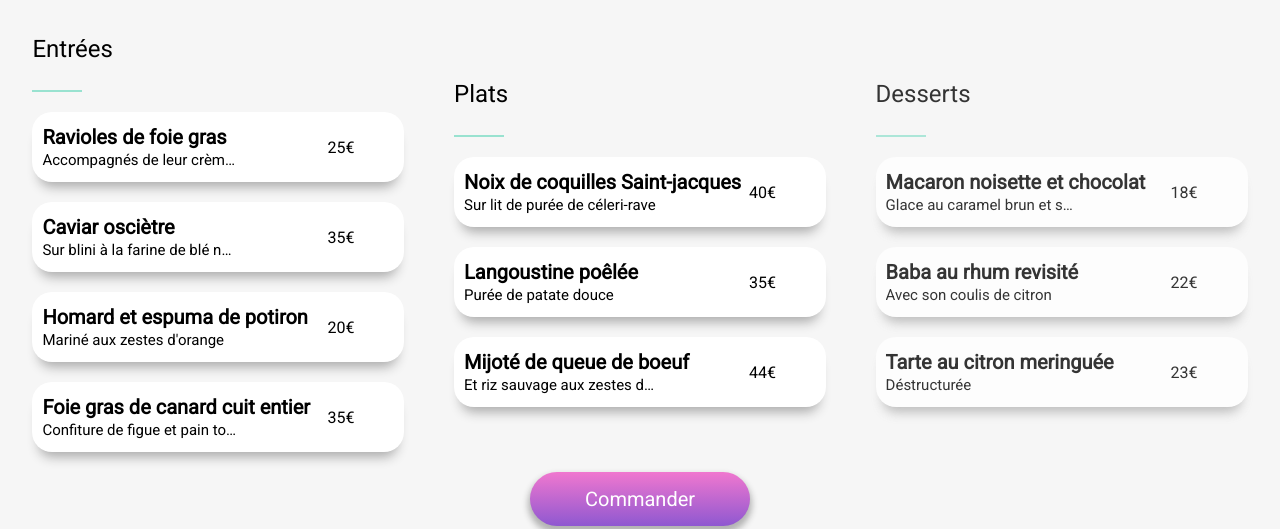
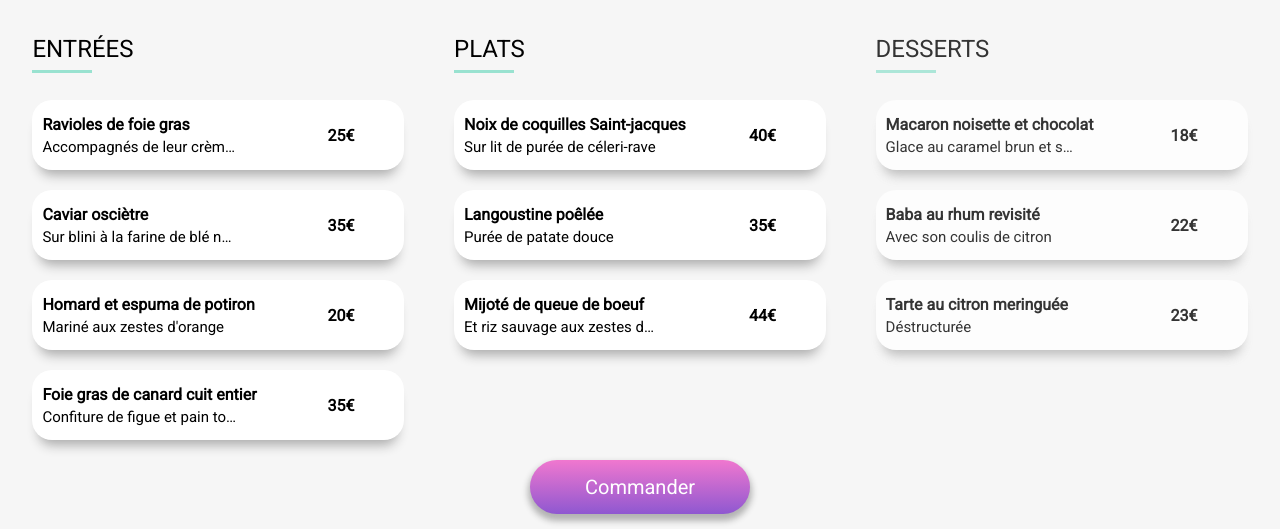
Before and after one commit to BenjaminRouilly/Projet-Ohmyfood, a website: page restaurant/la_note_enchantee.html in a window 1280 px wide. Shown: the part 399-928 px from the top of the page. Drawn offline with Linux system fonts and the light colour scheme; a web font is replaced by a local one.

Commit message:
Modifications post soutenance

```diff
--- a/restaurant/la_note_enchantee.html
+++ b/restaurant/la_note_enchantee.html
@@ -35,8 +35,7 @@
         <div class="global_menu">
         <!-- ENTREES -->
         <section class="starters">
-            <h2 class="menu_title">Entrées</h2>
-            <div class="hr_bar"></div>
+            <h2 class="menu_title">ENTRÉES</h2>
             <div class="card_menu">
                 <div class="card_text">
                     <h3 class="dish_name">Ravioles de foie gras</h3>
@@ -91,8 +90,7 @@
         </section>
         <!-- PLATS -->
         <section class="main_courses">
-            <h2 class="menu_title">Plats</h2>
-            <div class="hr_bar"></div>
+            <h2 class="menu_title">PLATS</h2>
             <div class="card_menu">
                 <div class="card_text">
                     <h3 class="dish_name">Noix de coquilles Saint-jacques</h3>
@@ -134,8 +132,7 @@
         </section>
         <!-- DESSERTS -->
         <section class="desserts">
-            <h2 class="menu_title">Desserts</h2>
-            <div class="hr_bar"></div>
+            <h2 class="menu_title">DESSERTS</h2>
             <div class="card_menu">
                 <div class="card_text">
                     <h3 class="dish_name">Macaron noisette et chocolat</h3>
@@ -186,17 +183,17 @@
             <h3 class="title_footer"> ohmyfood </h3>
             <ul class="ul_footer">
                 <li>
-                    <a href="">
+                    <a href="#">
                         <i class="fas fa-utensils fa_footer"></i>Proposer un restaurant
                     </a>
                 </li>
                 <li>
-                    <a href="">
+                    <a href="#">
                         <i class="fas fa-hands-helping fa_footer"></i>Devenir partenaire
                     </a>
                 </li>
                 <li>
-                    <a href="">Mentions légales
+                    <a href="#">Mentions légales
                     </a>
                 </li>
                 <li>
--- a/sass/layout/restaurants_pages.scss
+++ b/sass/layout/restaurants_pages.scss
@@ -36,15 +36,18 @@
 
 /* --ANIMATION PAGES RESTAURANTS-- */
 .dish_name {
+    font-size: 16px;
+    text-overflow: ellipsis;
+    overflow: hidden;
+    white-space: nowrap;
     font-weight: bold;
-    font-size: 20px;
 }
 
 .side_dish {
     font-size: 15px;
     text-overflow: ellipsis;
+    overflow: hidden;
     white-space: nowrap;
-    overflow: hidden;
     max-width: calc(100% - 100px);
 }
 
@@ -90,18 +93,20 @@
     align-items: center;
 }
 
+h2.menu_title::before{
+    content: "";
+    background-color: #99e2d0;
+    height: 3px;
+    width: 60px;
+    position: absolute;
+    bottom: 0;
+}
+
 .menu_title {
     position: relative;
     margin-bottom: 27px;
     font-weight: 500;
-}
-
-.hr_bar {
-    margin-top: 5px;
-    width: 50px;
-    margin-bottom: 20px;
-    border-bottom: solid 2px #99E2D0;
-
+    padding-bottom: 10px;
 }
 
 .menu_lists {
@@ -134,6 +139,17 @@
     }
 }
 
+@keyframes go_left {
+    0% {
+        transform: translate(0px);
+    }
+
+    100% {
+        transform: translate(-20px);
+        margin-left: 20px;
+    }
+}
+
 .card_menu {
     display: flex;
     align-items: center;
@@ -163,12 +179,27 @@
             animation-delay: 0.2s;
             animation-fill-mode: forwards;
         }
+        .card_text {
+            animation: go_left 1s;
+            animation-duration: 0.8s;
+            animation-fill-mode: forwards;
+/*             width: calc(100% - 40px); */
+        }
     }
+}
+
+.price {
+    font-weight: bold;
 }
 
 .card_text {
     padding: 10px 0px;
     width: 100%;
+    display: flex;
+    flex-direction: column;
+    white-space: nowrap;
+    overflow: hidden;
+    text-overflow: ellipsis;
     h3 {
         margin: 2px 0px 2px 10px;
     }
--- a/sass/main.scss
+++ b/sass/main.scss
@@ -101,7 +101,10 @@ h3 {
         @include box_shadow;
         opacity: 0.8;
         text-decoration: none;
-        background-color: lighten($color-primary, 30%)
+        background-color: lighten($color-primary, 30%);
+         i {
+            color: $color-primary;
+        }
     }
 }
 
@@ -203,7 +206,6 @@ h3 {
     .global_menu {
         display: flex;
         justify-content: space-around;
-        align-items: center;
         gap: 2%;
 
     }
--- a/sass/utils/animations.scss
+++ b/sass/utils/animations.scss
@@ -54,12 +54,14 @@
 
 .loader-wrapper {
 	position: fixed;
-	width: 100vw;
+/* width: 100vw;
 	height: 100vh;
-	display: flex;
+  background: linear-gradient(0deg, rgba(147, 86, 220, .9), rgba(255, 121, 218, .9));
+  */
+	display: grid;
+  z-index: 1;
 	justify-content: center;
 	align-items: center;
-	background: linear-gradient(0deg, rgba(147, 86, 220, .9), rgba(255, 121, 218, .9));
 	animation-name: fade-out;
 	animation-duration: 0.6s;
 	animation-delay: 3s;
```
Also changed, not shown: index.html (+3 -3 lines), restaurant/a_la_francaise.html (+6 -9 lines), restaurant/la_palette_du_gout.html (+6 -9 lines), restaurant/le_delice_des_sens.html (+6 -9 lines), css/style.css, 1 other file.
